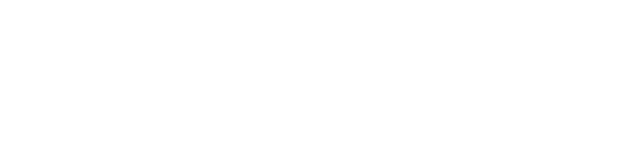
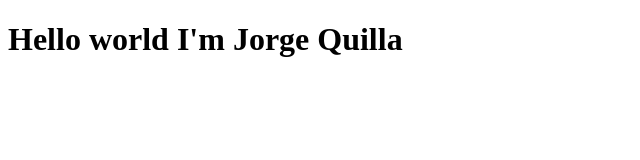
Before and after one commit to JorgeQuilla/coursera-test, a plain HTML site: page module2-solution/index.html in a window 1280 px wide. Shown: the whole page, without its empty margins (0-640 px from the left). Drawn offline with Linux system fonts and the light colour scheme.

Commit message:
feat: hello world

```diff
--- a/module2-solution/index.html
+++ b/module2-solution/index.html
@@ -7,6 +7,8 @@
     <title>Coursera Test</title>
 </head>
 <body>
-
+    <main>
+        <h1>Hello world I'm Jorge Quilla</h1>
+    </main>
 </body>
 </html>
```
